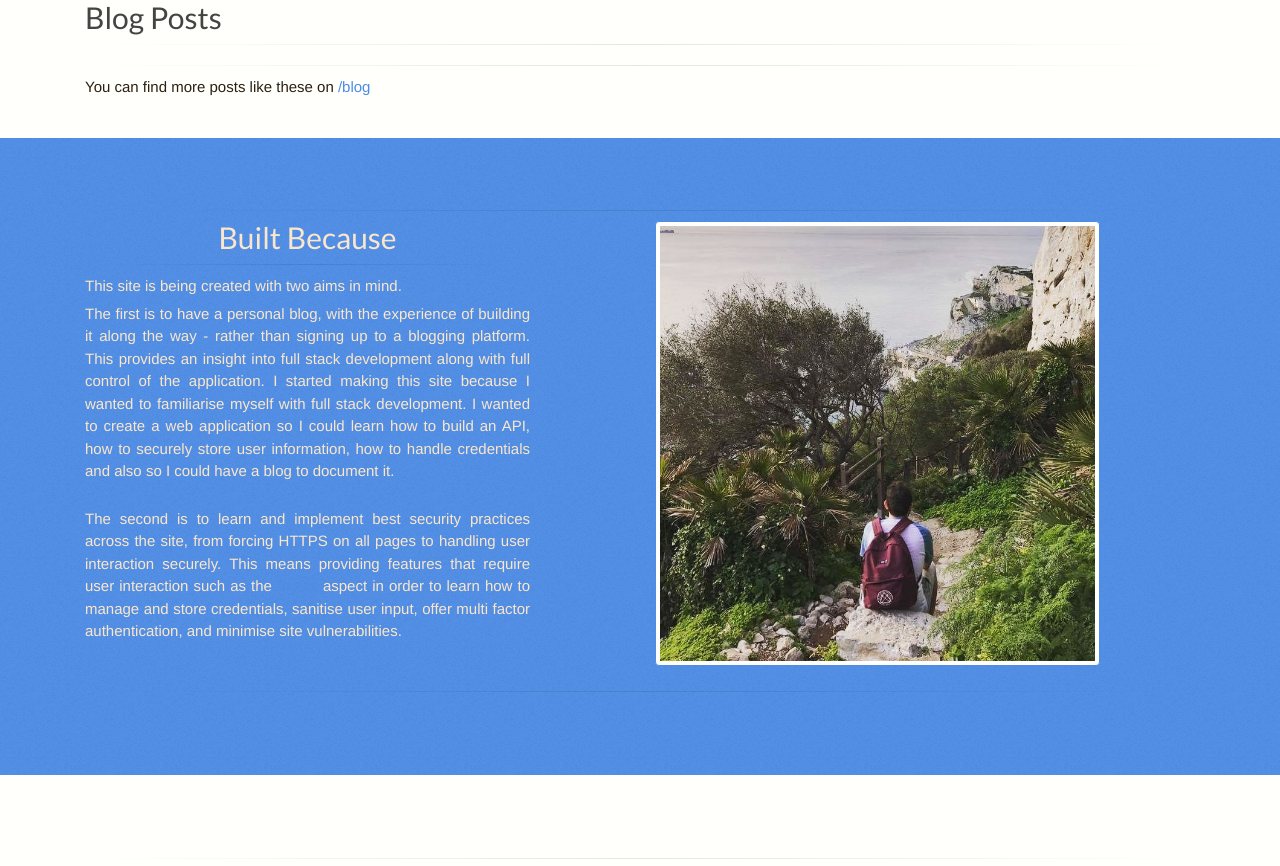
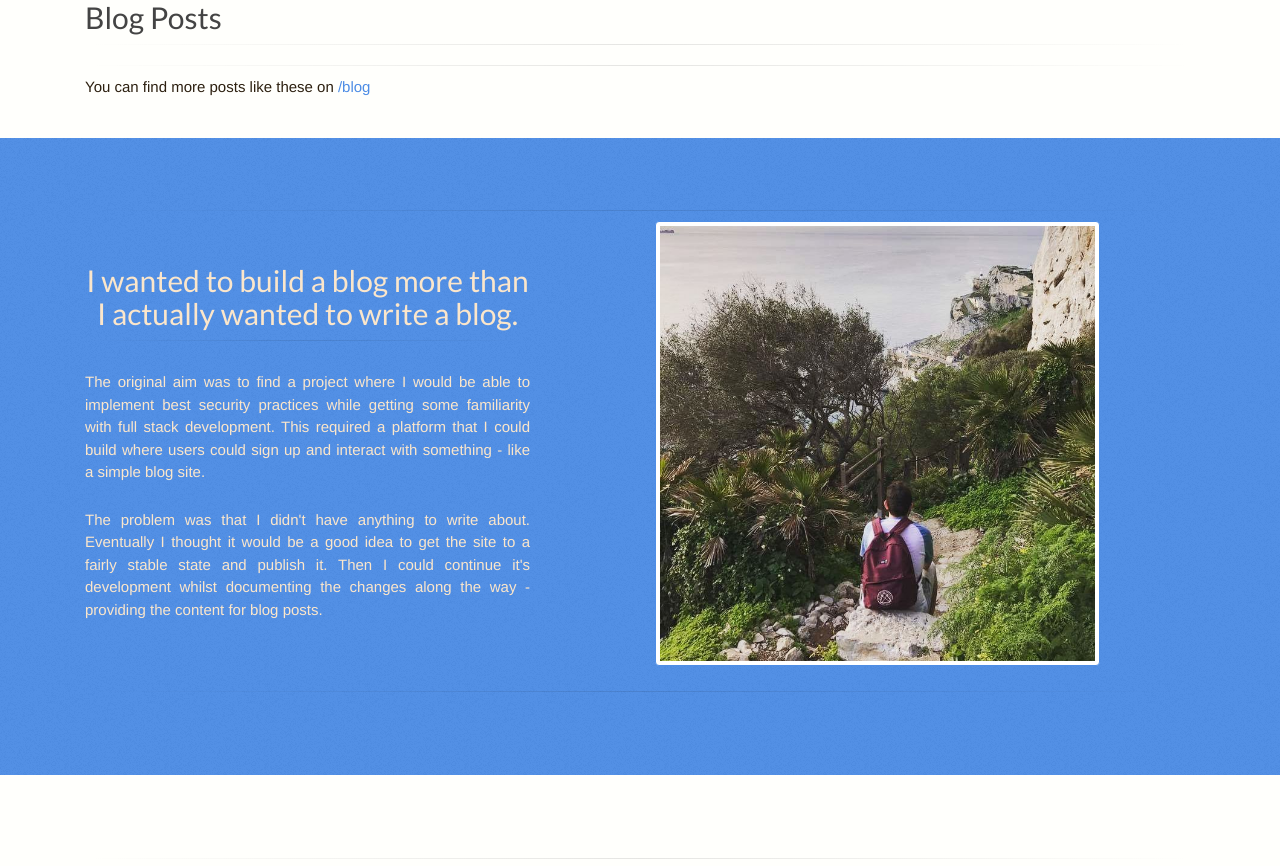
Before and after one commit to olirowan/olirowanxyz, a Flask app: page / in a window 1280 px wide. Shown: the part 696-1562 px from the top of the page. Run offline with Flask 2, Linux system fonts and the light colour scheme; data that the repository does not hold is empty; some libraries are stand-ins or nearby versions.

Commit message:
Rewrote about para

```diff
--- a/app/templates/index.html
+++ b/app/templates/index.html
@@ -72,30 +72,21 @@
             <hr class="separator1">
             <div class="row about-text-row about-text-yellow">
                 <div class="col-md-5">
-                    <h2>Built Because</h2>
+                    <h2><br></h2>
+                    <h2> I wanted to build a blog more than I actually wanted to write a blog.</h2>
                     <hr class="separator1">
+                    <br>
                     <p>
-                        This site is being created with two aims in mind.
-                    </p>
-                    <p>
-                        The first is to have a personal blog, with the experience of building it along the way -
-                        rather than signing up to a blogging platform. This provides an insight into full stack
-                        development along with full control of the application.
-
-                        I started making this site because I wanted to familiarise myself with
-                        full stack development. I wanted to create a web application so I could learn how to build an
-                        API,
-                        how to
-                        securely store user information, how to handle credentials and also so I could have a blog to
-                        document it.
+                        The original aim was to find a project where I would be able to implement best security
+                        practices while getting some familiarity with full stack development. This required a platform
+                        that I could build where users could sign up and interact with something - like a simple blog site.
                     </p>
                     <br>
                     <p>
-                        The second is to learn and implement best security practices across the site, from forcing HTTPS
-                        on all pages to handling user interaction securely. This means providing features that
-                        require user interaction such as the <a href="{{ url_for('notes') }}">/notes </a> aspect
-                        in order to learn how to manage and store credentials, sanitise user input, offer multi
-                        factor authentication, and minimise site vulnerabilities.
+                        The problem was that I didn't have anything to write about. Eventually I thought it would be a
+                        good idea to get the site to a fairly stable state and publish it. Then I could continue it's
+                        development whilst documenting the changes along the way - providing the content for
+                        blog posts.
                     </p>
                 </div>
                 <div class="col-md-1"></div>
@@ -117,7 +108,7 @@
             <hr class="separator1">
             <div class="row about-text-row">
                 <div class="col-md-5">
-                    <img src="{{ url_for('static', filename='images/olirock.jpg') }}"
+                    <img src="{{ url_for('static', filename='images/monkey.jpg') }}"
                          alt="olirowan"
                          title="olirowan"
                          class="img-thumbnail">
@@ -129,11 +120,21 @@
                     <hr class="separator1">
 
                     <p>
-                        This site is developed using the <a href="http://flask.pocoo.org/">Flask</a> micro web
-                        application
-                        framework, written in Python.
-                        The design is created using the <a href="https://getbootstrap.com/">Bootstrap</a> framework to
-                        manage the CSS.
+                        This site is developed using <a href="http://flask.pocoo.org/">Flask</a>.
+                    </p>
+                    <p>
+                        A micro web application framework written in Python.
+                    </p>
+                    <p>
+                        The design is created using the <a href="https://getbootstrap.com/">Bootstrap</a> framework.
+                    </p>
+                    <p>
+                        The icons used throughout the site have been obtained from
+                        <a href="https://www.freepik.com/">freepik</a>
+                        and
+                        <a href="https://fontawesome.com/">Font Awesome</a>.
+                    </p>
+                    <p>
                         The back-end relies on the use of <a href="https://www.sqlalchemy.org/">SQLAlchemy</a>
                         to allow for interaction between the application and the database.
                         The SSL has been obtained for free from the <a href="https://letsencrypt.org/">Lets Encrypt</a>
```
